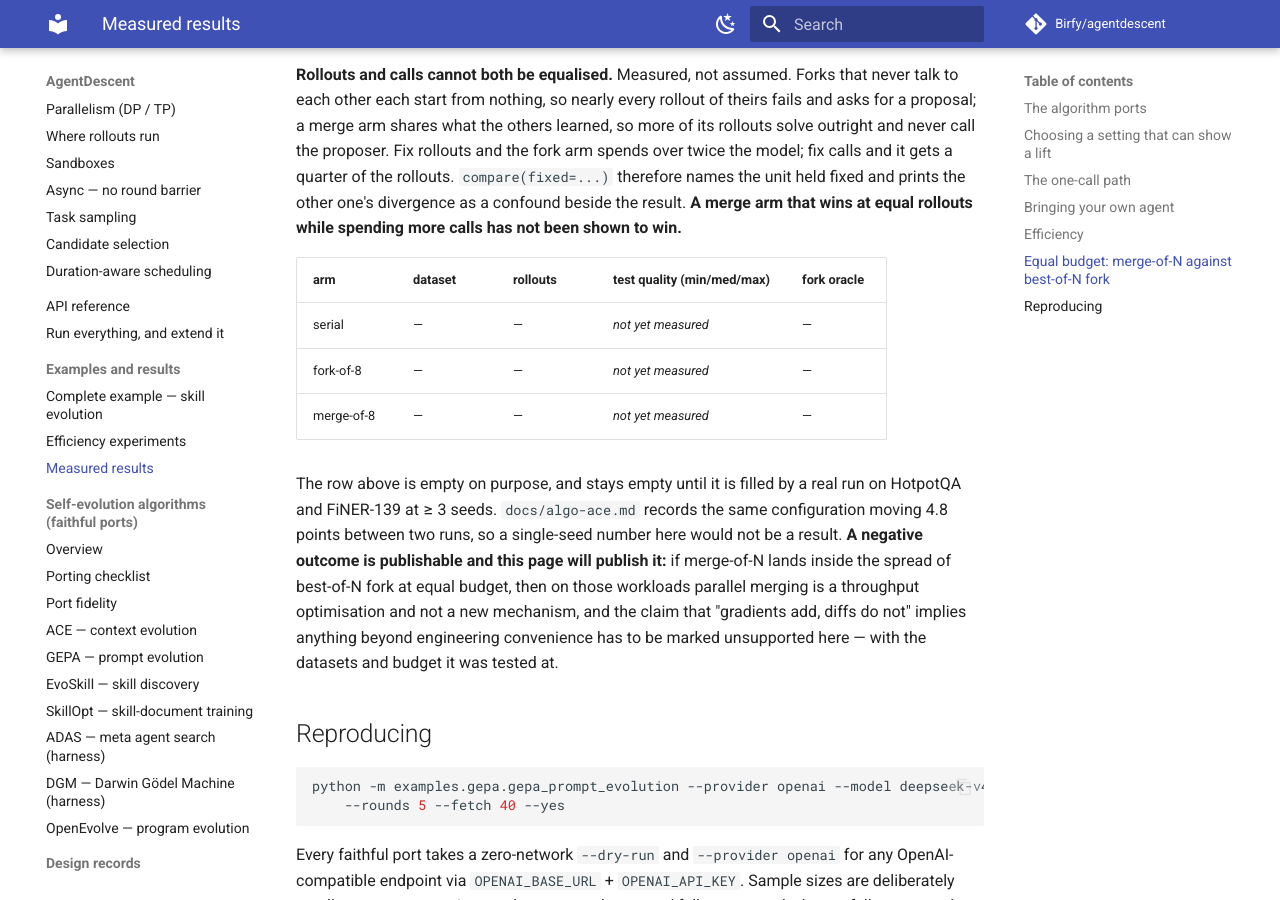
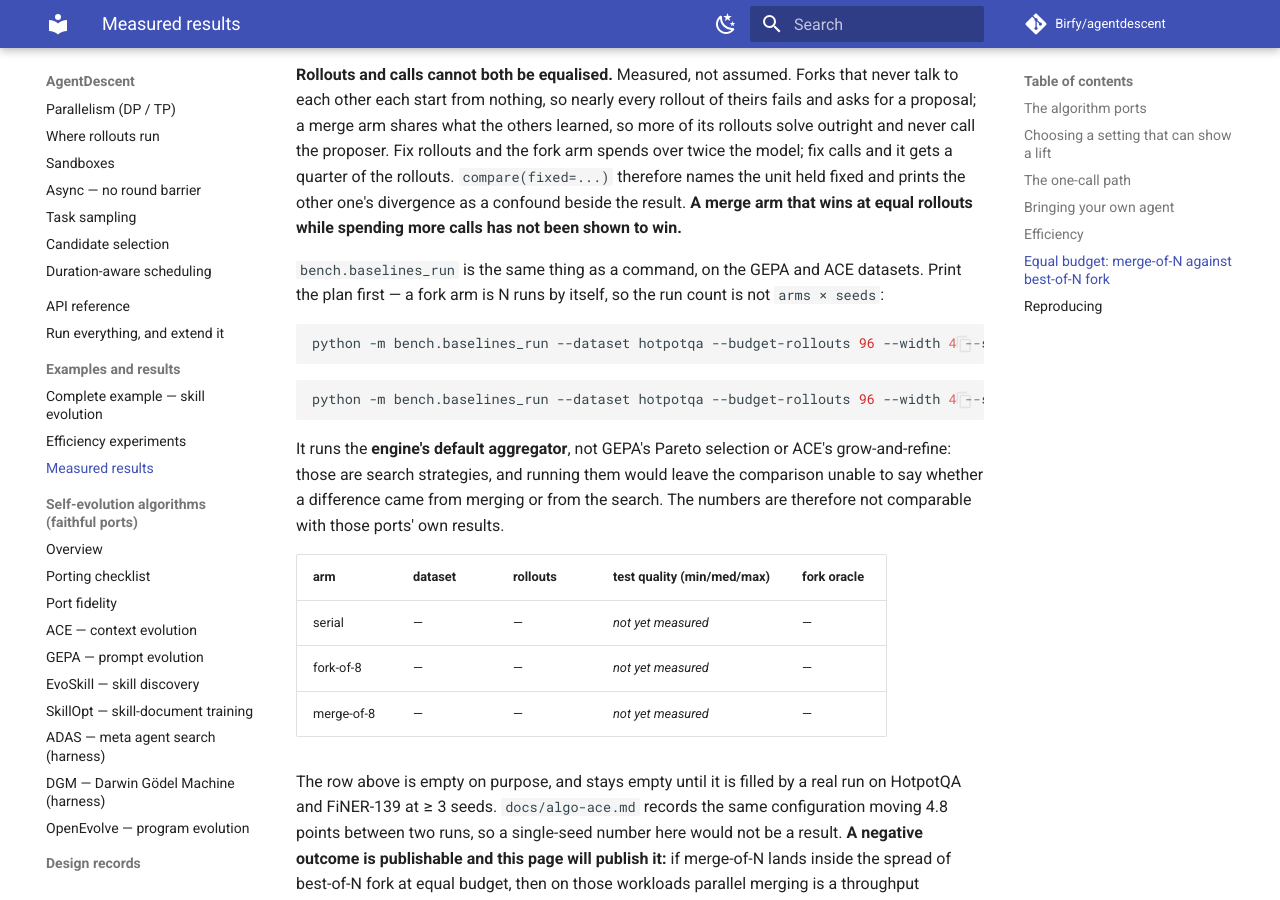
Before and after one commit to Birfy/agentdescent, an MkDocs documentation site: the page built from docs/results.md, in a window 1280 px wide and 900 px high, scrolled down 5219 px. Built offline with MkDocs 1.6.1 and Material for MkDocs 9.7.7, drawn with Linux system fonts in a browser that asks for light colours; comment, search, counter and statistics services are not loaded.

Commit message:
docs: give the equal-budget table its reproduce command
The table says what would fill it and not how to fill it, which is the shape of
every unreproducible number this page has already had to re-measure. Includes the
--plan invocation, because a fork arm is N runs by itself and the run count is
not arms x seeds -- guessing it wrong is how a small sweep becomes an afternoon
of API.

Refs #71

````diff
--- a/docs/results.md
+++ b/docs/results.md
@@ -205,6 +205,23 @@ the rollouts. `compare(fixed=...)` therefore names the unit held fixed and print
 the other one's divergence as a confound beside the result. **A merge arm that
 wins at equal rollouts while spending more calls has not been shown to win.**
 
+`bench.baselines_run` is the same thing as a command, on the GEPA and ACE
+datasets. Print the plan first — a fork arm is N runs by itself, so the run count
+is not `arms × seeds`:
+
+```bash
+python -m bench.baselines_run --dataset hotpotqa --budget-rollouts 96 --width 4 --seeds 0,1,2 --plan
+```
+
+```bash
+python -m bench.baselines_run --dataset hotpotqa --budget-rollouts 96 --width 4 --seeds 0,1,2 --provider claude --model GLM-5.2 --yes --json equal-budget.json
+```
+
+It runs the **engine's default aggregator**, not GEPA's Pareto selection or ACE's
+grow-and-refine: those are search strategies, and running them would leave the
+comparison unable to say whether a difference came from merging or from the
+search. The numbers are therefore not comparable with those ports' own results.
+
 | arm | dataset | rollouts | test quality (min/med/max) | fork oracle |
 |---|---|---|---|---|
 | serial | — | — | *not yet measured* | — |
````
